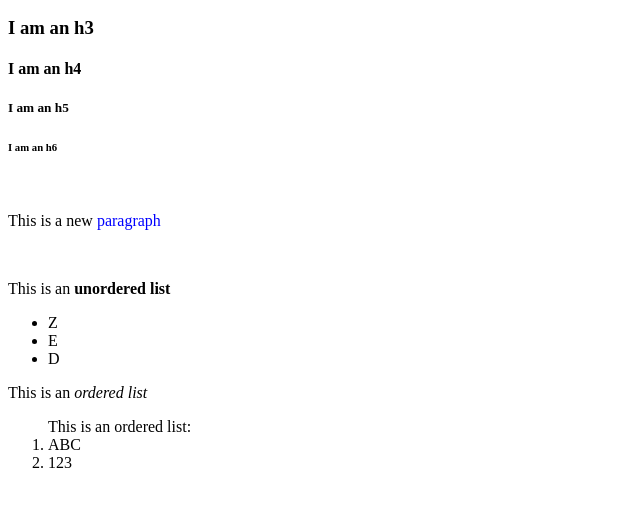
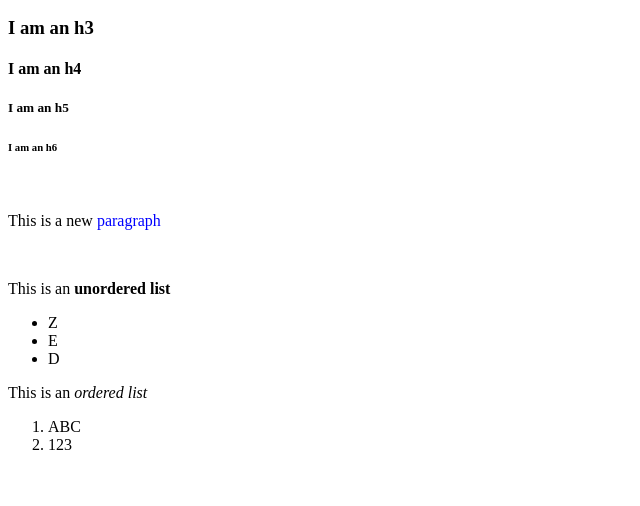
Before and after one commit to jdsandahl/html-scrapbook, a plain HTML site: page index.html in a window 1280 px wide. Shown: the part 110-616 px from the top of the page, without its empty margins (0-640 px from the left). Drawn offline with Linux system fonts and the light colour scheme.

Commit message:
fixed heading erro

```diff
--- a/index.html
+++ b/index.html
@@ -26,7 +26,7 @@
     </ul>
 
     <p>This is an <i>ordered list</i></p>
-    <ol>This is an ordered list:
+    <ol>
         <li>ABC</li>
         <li>123</li>
     </ol>
```
